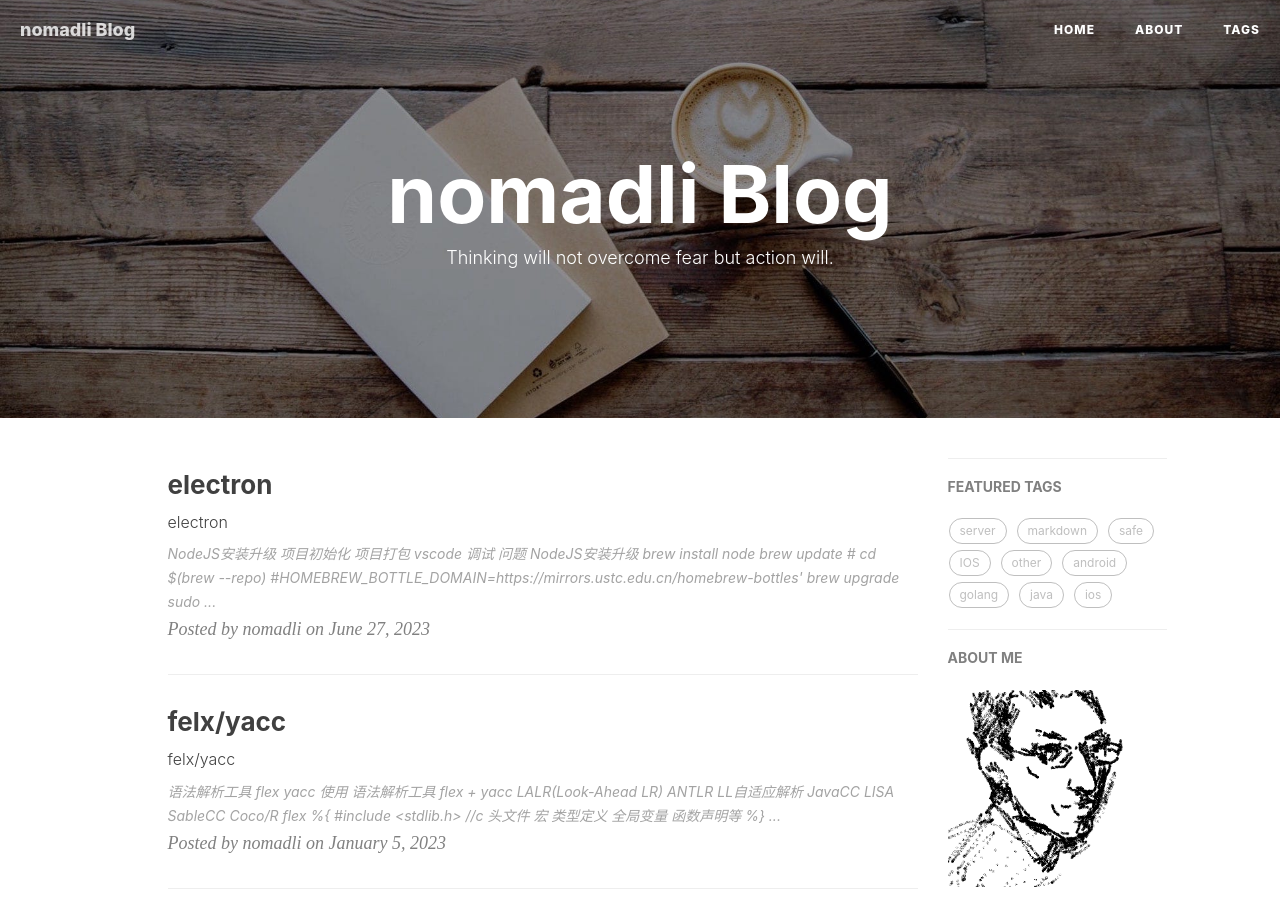
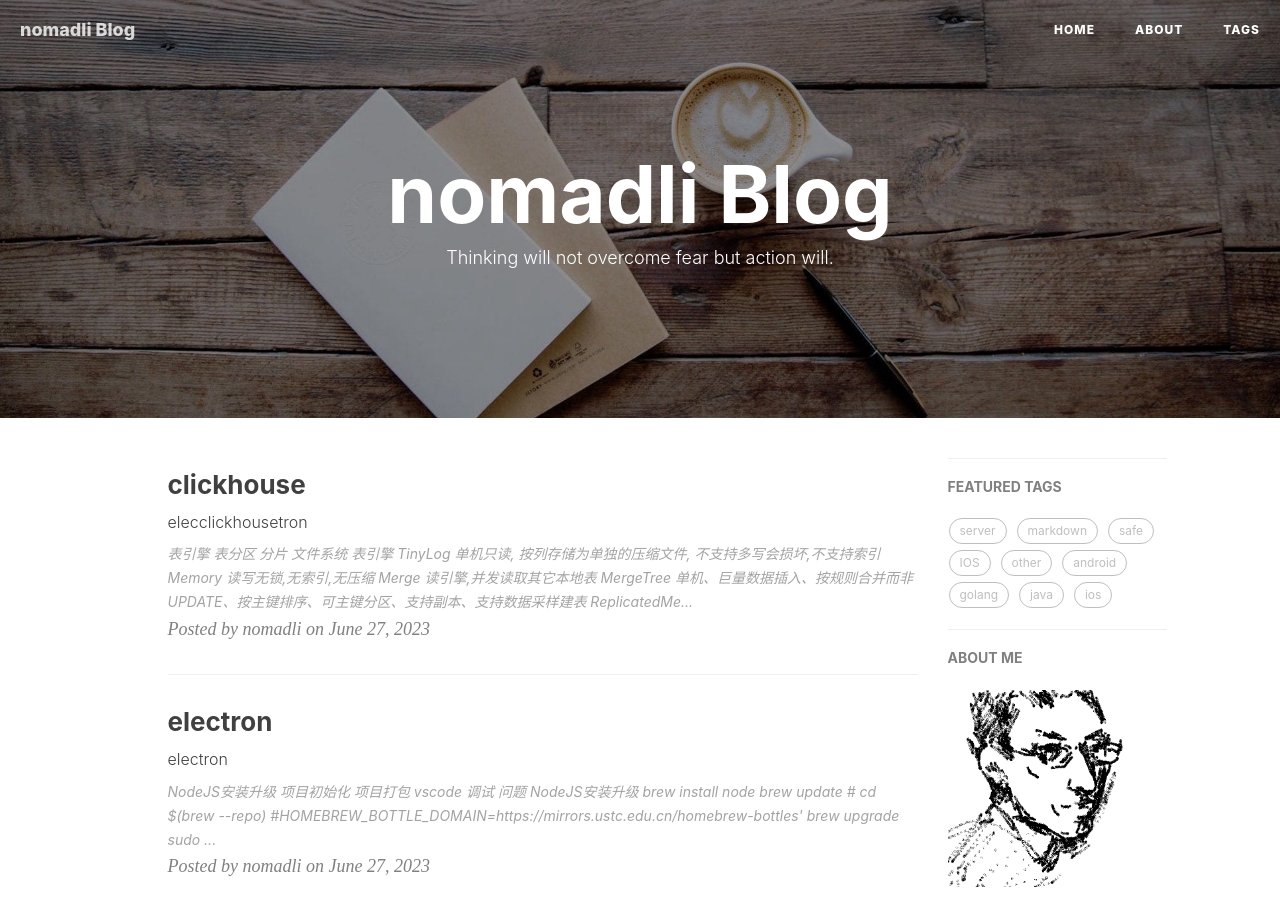
Before and after one commit to nomadli/nomadli.github.io, a Jekyll site: the page built from index.html, in a window 1280 px wide and 900 px high. Built offline with Jekyll 4.4.1, drawn with Linux system fonts in a browser that asks for light colours; nearby versions of some CDN libraries; the list of posts is cut into pages by our own code; comment, search, counter and statistics services are not loaded; some of the changed text lies outside the part shown.

Commit message:
add clickhouse

```diff
--- /dev/null
+++ b/_posts/2023-07-14-clickhouse.md
@@ -0,0 +1,44 @@
+---
+layout:         post
+title:          clickhouse
+subtitle:       elecclickhousetron
+date:           2023-06-27 14:25:00
+author:         nomadli
+header-img:     ../img/bg-coffee.jpeg
+catalog:        true
+tags:
+        - other
+---
+
+* content
+{:toc}
+
+## 表引擎
+- TinyLog 单机只读, 按列存储为单独的压缩文件, 不支持多写会损坏,不支持索引
+- Memory 读写无锁,无索引,无压缩
+- Merge 读引擎,并发读取其它本地表
+- MergeTree 单机、巨量数据插入、按规则合并而非UPDATE、按主键排序、可主键分区、支持副本、支持数据采样建表
+- ReplicatedMergeTree 比MergeTree多了定时删除相同主键的重复项
+- SummingMergeTree 比MergeTree多了定时合并相同主键的重复项,数值相加,非数值使用旧值
+- Distribute 分布式不存储数据，在集群中进行分布式并行查询
+
+## 表分区
+- 分区是按某列的条件分目录存储
+- 如按时间分区
+- 加速查询 wherer
+
+## 分片
+- 集群中的一个实例节点
+- 将一份数据分片加速查询
+
+## 文件系统
+- table名/分区(partition)名/xxxx.xx
+    - checksums.txt:校验文件,二进制保存其它文件size及size哈希值,校验文件的完整性和正确性
+    - columns.txt:  明文存储列字段信息
+    - count.txt:    明文存储计数,记录当前数据分区目录下数据的总行数
+    - primary.idx:  主索引二进制存储稀疏索引
+    - [Column].bin: 压缩存储数据,默认LZ4压缩
+    - [Column].mrk: 二进制存储列字段标记,保存bin数据的偏移量
+    - [Column].mrk2:自定义大小的索引间隔,标记文件会以.mrk2命名
+    - partition.dat、minmax_[Column].id:使用分区会额外生产partition.dat与minmax索引文件，它们均用二进制格式存储。partition.dat用于保存当前分区下分区表达式最终生成的值；而minmax索引用于记录当前分区下分区字段对应原始数据的最小和最大值。在这些分区索引的作用下，进行数据查询能够快速跳过不必要的数据分区目录，从而减少最终需要扫描的数据范围。
+    - skp_idx_[Column].idx、skp_idx_[Column].mrk: 声明了二级索引就会额外生成相应的二级索引与标记文件，它们同样也使用二进制存储
```
Also changed, not shown: _posts/2023-06-27-electron.md (+1 -1 lines).
